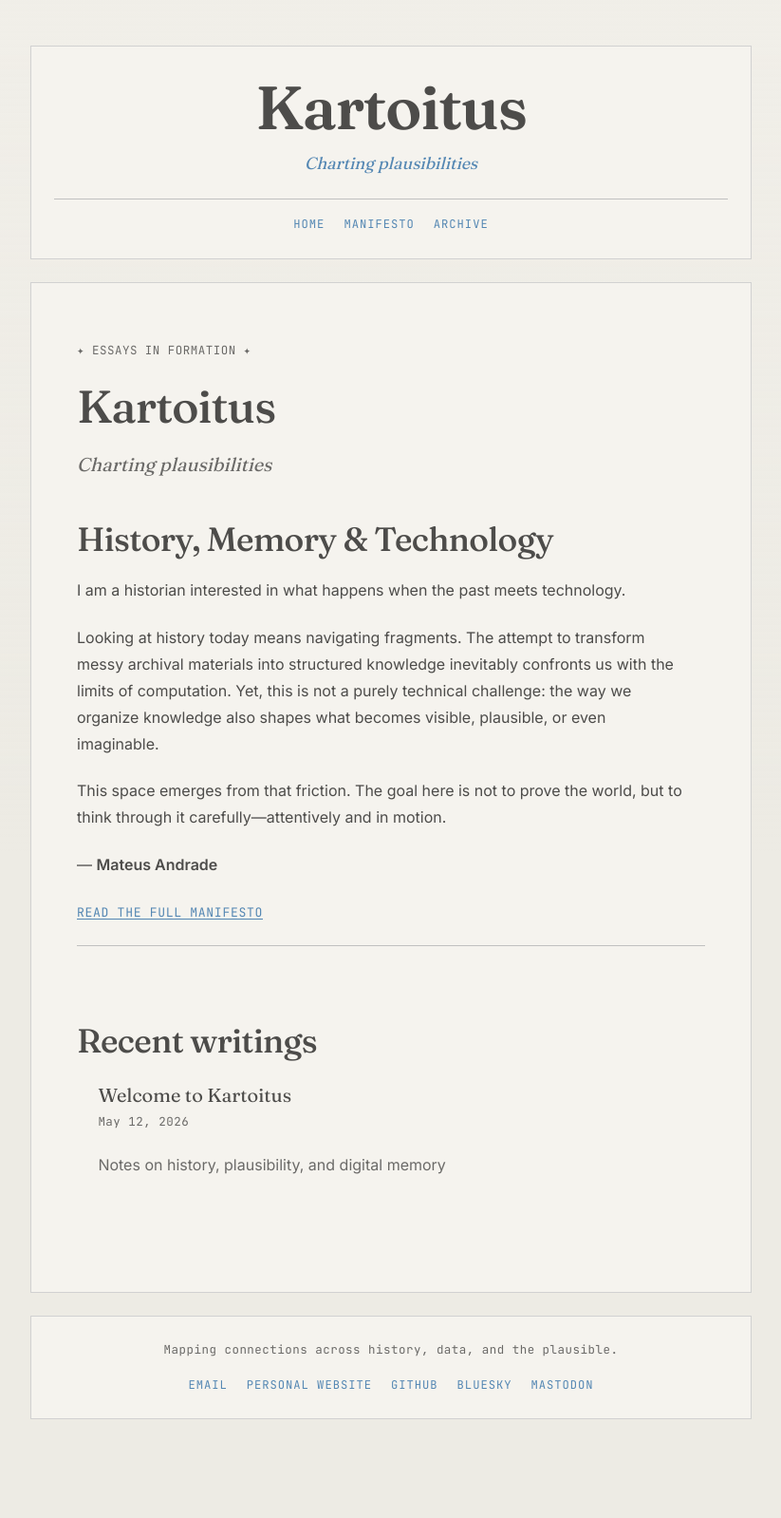
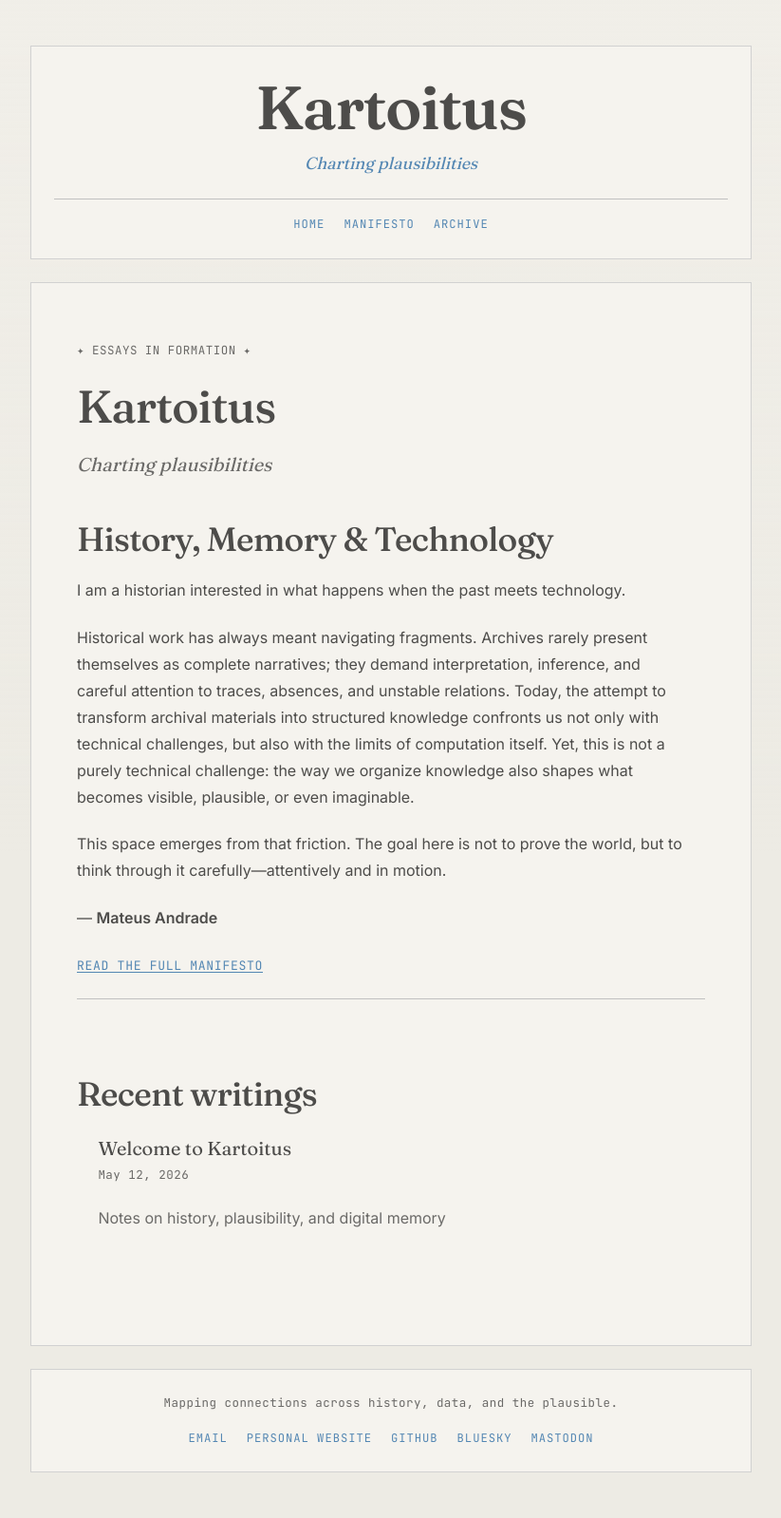
Before and after one commit to mateusrandrade/kartoitus, a Jekyll site: the page built from index.html, in a window 1280 px wide. Shown: the whole page at 95% size, without its empty margins (228-1051 px from the left). Built offline with Jekyll 4.4.1, drawn with Linux system fonts in a browser that asks for light colours; before the commit the page ends 1542 px from its top, so only the background shows below that.

Commit message:
Update index.html

```diff
--- a/index.html
+++ b/index.html
@@ -11,7 +11,7 @@ title: Home
 
   <p>I am a historian interested in what happens when the past meets technology.</p>
 
-  <p>Looking at history today means navigating fragments. The attempt to transform messy archival materials into structured knowledge inevitably confronts us with the limits of computation. Yet, this is not a purely technical challenge: the way we organize knowledge also shapes what becomes visible, plausible, or even imaginable.</p>
+  <p>Historical work has always meant navigating fragments. Archives rarely present themselves as complete narratives; they demand interpretation, inference, and careful attention to traces, absences, and unstable relations. Today, the attempt to transform archival materials into structured knowledge confronts us not only with technical challenges, but also with the limits of computation itself. Yet, this is not a purely technical challenge: the way we organize knowledge also shapes what becomes visible, plausible, or even imaginable.</p>
 
   <p>This space emerges from that friction. The goal here is not to prove the world, but to think through it carefully—attentively and in motion.</p>
 
```
